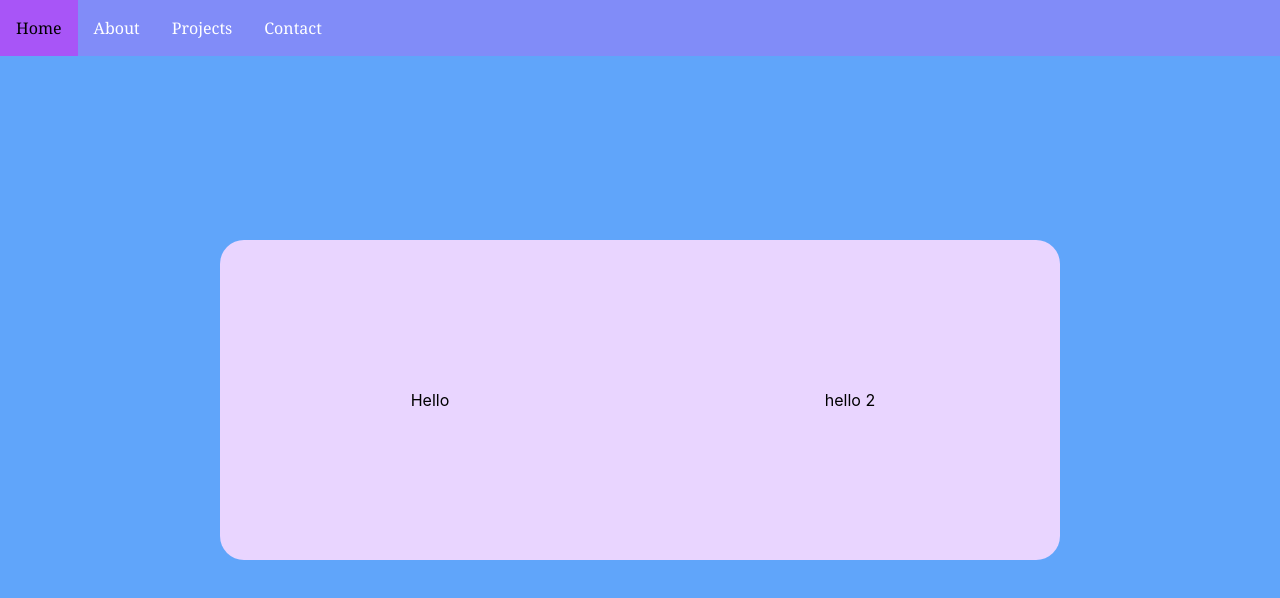
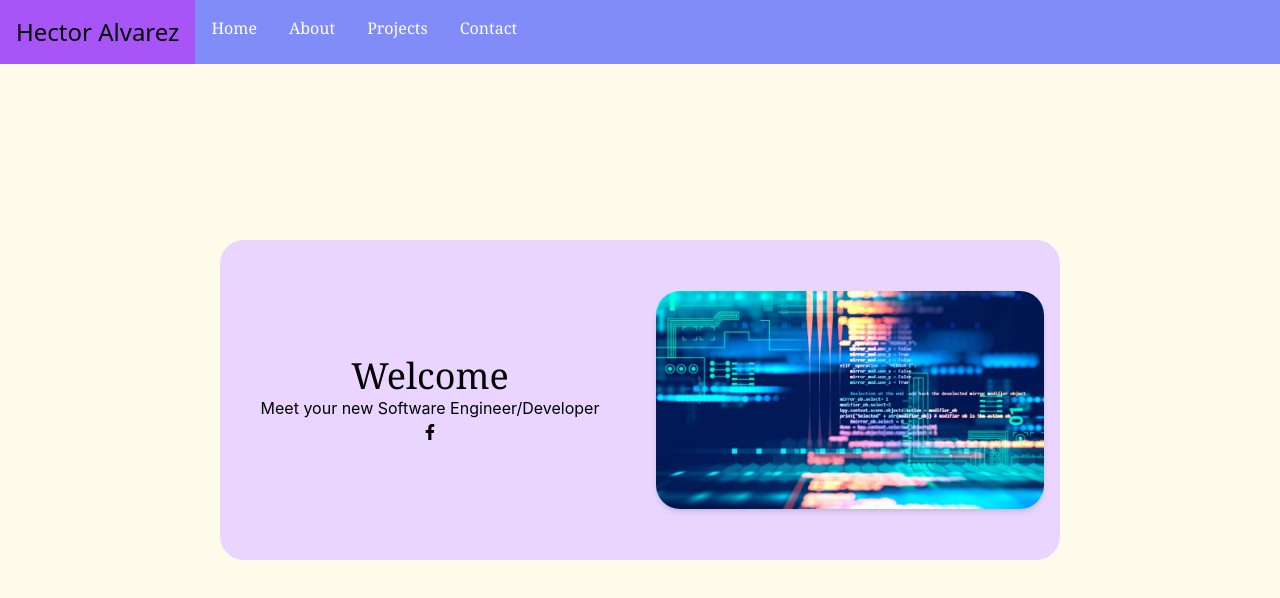
Before and after one commit to clouds16/portfolio, a React (Create React App) app: page / in a window 1280 px wide. Shown: the top 598 px of the page. Built offline with nearby package versions, Linux system fonts and the light colour scheme.

Commit message:
changes to landing page

```diff
--- a/src/components/Navbar.js
+++ b/src/components/Navbar.js
@@ -7,8 +7,8 @@ const Navbar = () => {
 
     return (
         <div className="w-full h-auto bg-indigo-400 font-serif text-white flex fixed">
-
-                <div className={navbar}> <a className="float-left  " href="/"> Home </a></div>
+                <div className="h-full w-auto p-4 hover:bg-purple-500  hover:text-black overflow-hidden font-sans text-2xl"> Hector Alvarez </div>
+                <div className={navbar}> <a className="float-left" href="/"> Home </a></div>
                 <div className={navbar} ><a className="float-left " href="/about"> About </a></div>
                 <div className={navbar} ><a className="float-left" href="/projects"> Projects </a></div>
                 <div className={navbar} ><a className="float-right" href="/contact"> Contact </a></div>
--- a/src/pages/About.js
+++ b/src/pages/About.js
@@ -9,7 +9,7 @@ function About() {
     return(
         <section className="snap-y snap-mandatory overflow-scroll h-screen w-screen flex " >
 
-            <div className=" flex-1 bg-blue-100 h-screen fixed flex flex-col ">
+            <div className=" flex-1 bg-blue-100 h-screen  flex flex-col">
                 <button className="" onClick={printOut}> Jump To Education </button>
                 <button> Jump To Work History </button>
                 <a href="#work-experience" > Jump To work experience</a>
@@ -19,7 +19,12 @@ function About() {
 
 
 
-            <section className="flex-1 h-screen ">
+            <section className="flex-6 h-screen ">
+
+            <section className="h-screen bg-green-300 p-20 snap-start ">
+                <h2> Resume</h2>
+            </section>
+
             <section className="h-screen bg-blue-400 p-20 snap-start" id="education">
                 <h2 className=""> Education </h2>
 
@@ -96,8 +101,12 @@ function About() {
                 <h2> Skills </h2>
             </section>
 
+            <section className="h-screen bg-purple-200 p-20 snap-start ">
+                <h2> Hobbies</h2>
+            </section>
 
-            <section className="h-screen bg-green-300 p-20 snap-start ">
+
+            <section className="h-screen bg-amber-100 p-20 snap-start ">
                 <h2> Resume</h2>
             </section>
 
--- a/src/pages/Home.js
+++ b/src/pages/Home.js
@@ -1,14 +1,24 @@
 import React , {useState, useEffect , useContext} from 'react'
-
-
+import { FontAwesomeIcon } from '@fortawesome/react-fontawesome';
+import {  faFacebookF } from '@fortawesome/free-brands-svg-icons';
+import Programming from '../assets/homepage.jpeg'
 function Home() {
     return(
         <section className="snap-y snap-mandatory overflow-scroll h-screen w-screen  ">
 
-            <section className="h-screen w-screen bg-blue-400 p-20 snap-start flex place-items-center justify-center">
+            <section className="h-screen w-screen bg-amber-50 p-20 snap-start flex place-items-center justify-center">
                 <div className=" h-1/2 w-3/4 bg-purple-200 rounded-3xl flex justify-center place-items-center ">
-                    <div className="flex-1 m-4 flex flex-col "> Hello </div>
-                    <div className="flex-1 m-4"> hello 2</div>
+                    <div className="flex-1 m-4 flex flex-col ">
+                        <h1 className="text-4xl font-serif justify-left">Welcome </h1>
+                        <h2>Meet your new Software Engineer/Developer</h2>
+                        <div title="Icons">
+                            <button> <FontAwesomeIcon icon={faFacebookF} /></button>
+                        </div>
+                    </div>
+
+                    <div className="flex-1 m-4" id="Right-image">
+                        <img src={Programming} className=" rounded-3xl outline-2 border-black shadow-md ring-offset-2" />
+                    </div>
                 </div>
             </section>
 
```
Also changed, not shown: src/assets/homepage.jpeg (added).
